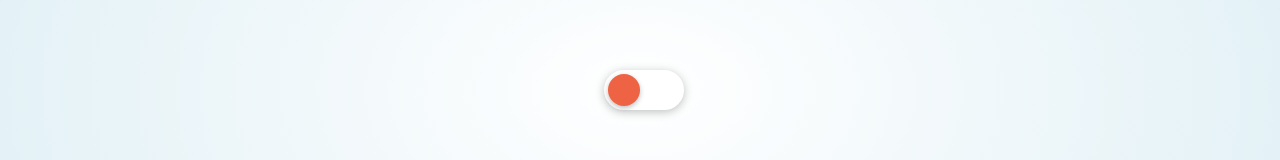
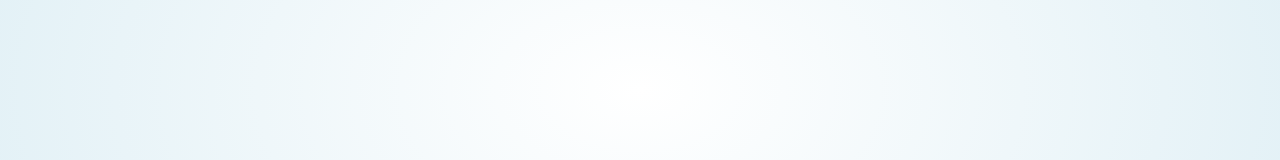
Before and after one commit to eilidhma/forage, a Next.js app: page / in a window 1280 px wide. Shown: the part 310-470 px from the top of the page. Built offline with nearby package versions, Linux system fonts and the light colour scheme.

Commit message:
Switch Comp Finished

```diff
--- a/comps/Switch/index.js
+++ b/comps/Switch/index.js
@@ -22,8 +22,8 @@ const SwitchCont = styled.label`
   transition: background-color 0.2s;
 
   ${SwitchInput}:checked + ${SwitchCont} & {
-    background: #1B2B47;
-    border: 2px solid #1B2B47;
+    background-color: ${props=>props.bgcolor};
+    border-color: ${props=>props.borderColor};
   }
 
 `
@@ -52,6 +52,9 @@ export default function Switch({
     id,
     toggled,
     onChange,
+    bgcolor = 'white',
+    borderColor = 'white',
+    onClick=()=>{},
 })
 {
   return <>
@@ -62,7 +65,15 @@ export default function Switch({
         checked={toggled}
         onChange={onChange}
       />
-        <SwitchCont className="switch-cont" htmlFor={id}>
+        <SwitchCont
+        className="switch-cont"
+        htmlFor={id}
+        onClick={onClick}
+        bgcolor={bgcolor}
+        borderColor={borderColor}
+
+
+        >
         <SwitchButton className="switch-button" />
       </SwitchCont>
     </>
--- a/pages/index.js
+++ b/pages/index.js
@@ -25,11 +25,14 @@ export default function Home() {
 
       <Background/>
     <Wrapper>
-    <Switch
-    id="test-switch"
-    toggled={isToggled}
-    onChange={e => setIsToggled(e.target.checked)}
-    />
+      {/* <Switch
+      id="test-switch"
+      toggled={isToggled}
+      borderColor='#1B2B47'
+      bgcolor='#1B2B47'
+      onChange={e => setIsToggled(e.target.checked)}
+      /> */}
+
       {/* <LoginUI
         visibility={isVisible === true ? "visible" : "hidden"}
         onCancelClick={()=>{setIsVisible(false)}}
```
